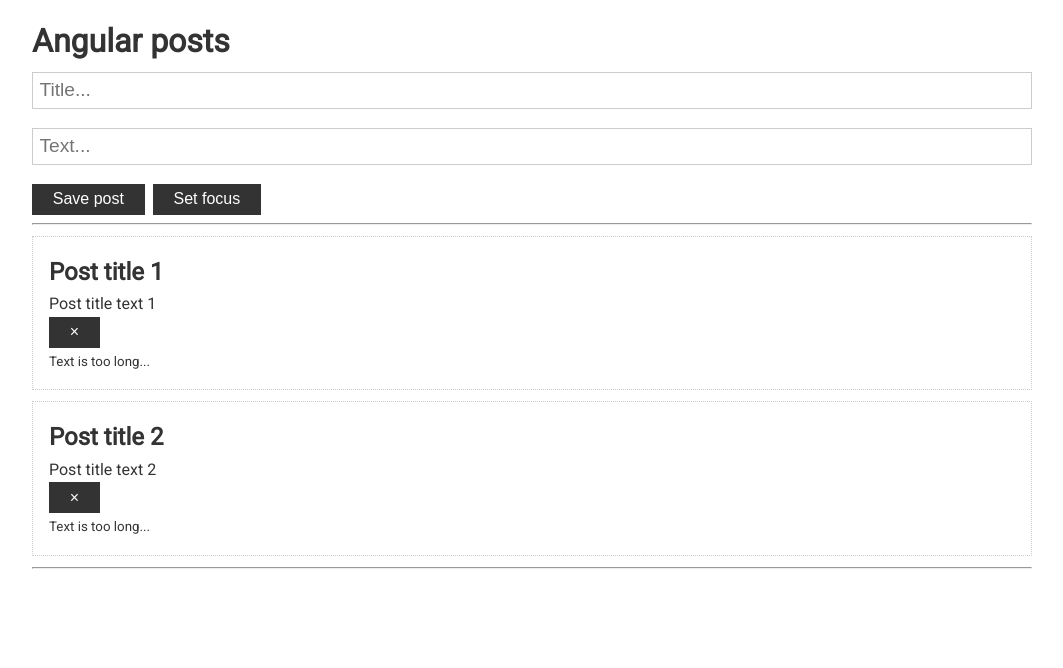
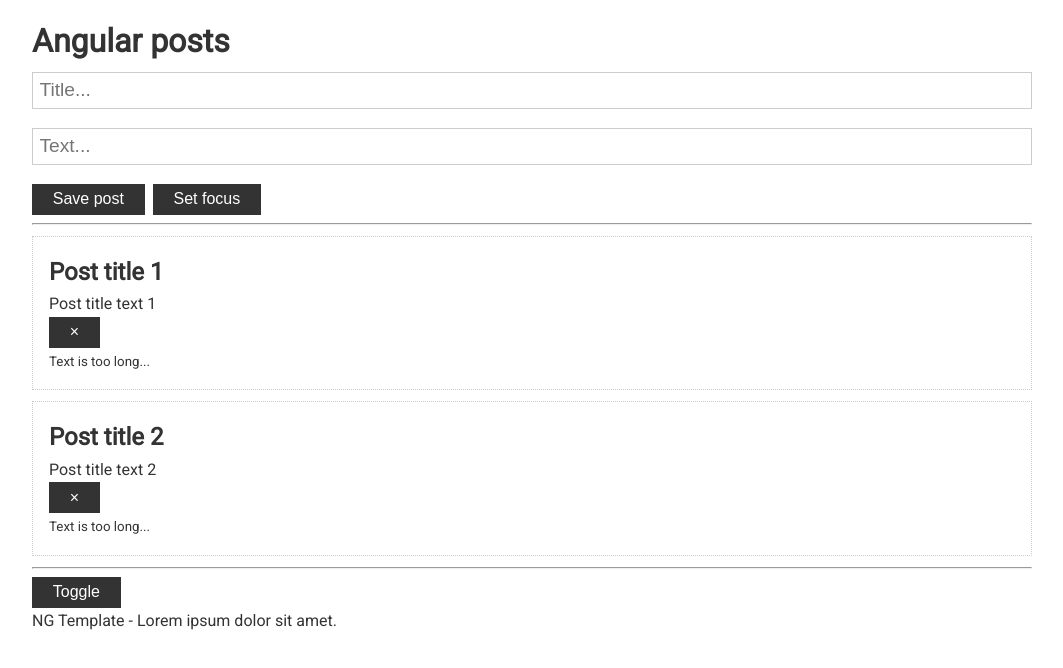
Before and after one commit to m0zgen/angular-posts, an Angular app: page / in a window 1280 px wide. Shown: the top 668 px of the page, without its empty margins (108-1171 px from the left). Built offline with nearby package versions, Linux system fonts and the light colour scheme.

Commit message:
add dynamic boolean decorator

```diff
--- a/src/app/app.component.html
+++ b/src/app/app.component.html
@@ -26,6 +26,22 @@
 
   <hr>
 
+  <button class="btn" (click)="isVisible = !isVisible">Toggle</button>
+
+  <div *appIfnot="!isVisible">
+    <p>Lorem ipsum dolor sit amet, consectetur adipisicing elit. Eius eligendi magnam, nobis odit repudiandae voluptate.</p>
+  </div>
+
+  <ng-template [appIfnot]="isVisible">
+    <div>
+      <p>NG Template - Lorem ipsum dolor sit amet.</p>
+    </div>
+  </ng-template>
+
+  <div *ngIf="isVisible">
+    <p>Lorem ipsum dolor sit amet.</p>
+  </div>
+
 <!--  <app-add-input></app-add-input>-->
 
 </div>
--- a/src/app/app.component.ts
+++ b/src/app/app.component.ts
@@ -14,6 +14,7 @@
 })
 export class AppComponent {
   title = 'angular-posts';
+  isVisible = false;
 
   posts: Post[] = [
     {title: 'Post title 1', text: 'Post title text 1', id: 1},
--- a/src/app/app.module.ts
+++ b/src/app/app.module.ts
@@ -6,13 +6,15 @@
 import { PostComponent } from './post/post.component';
 import { FormsModule } from '@angular/forms';
 import { StyleDirective } from './directives/style.directive';
+import { IfnotDirective } from './directives/ifnot.directive';
 
 @NgModule({
   declarations: [
     AppComponent,
     PostFormComponent,
     PostComponent,
-    StyleDirective
+    StyleDirective,
+    IfnotDirective
   ],
   imports: [
     BrowserModule,
--- /dev/null
+++ b/src/app/directives/ifnot.directive.ts
@@ -0,0 +1,19 @@
+import {Directive, Input, TemplateRef, ViewContainerRef} from '@angular/core';
+
+@Directive({
+  selector: '[appIfnot]'
+})
+export class IfnotDirective {
+
+  @Input('appIfnot') set ifNot(conditional: boolean) {
+    if (!conditional) {
+      this.viewContainer.createEmbeddedView(this.templateRef);
+    } else {
+      this.viewContainer.clear();
+    }
+  }
+
+  constructor(private templateRef: TemplateRef<any>,
+              private viewContainer: ViewContainerRef) { }
+
+}
```
